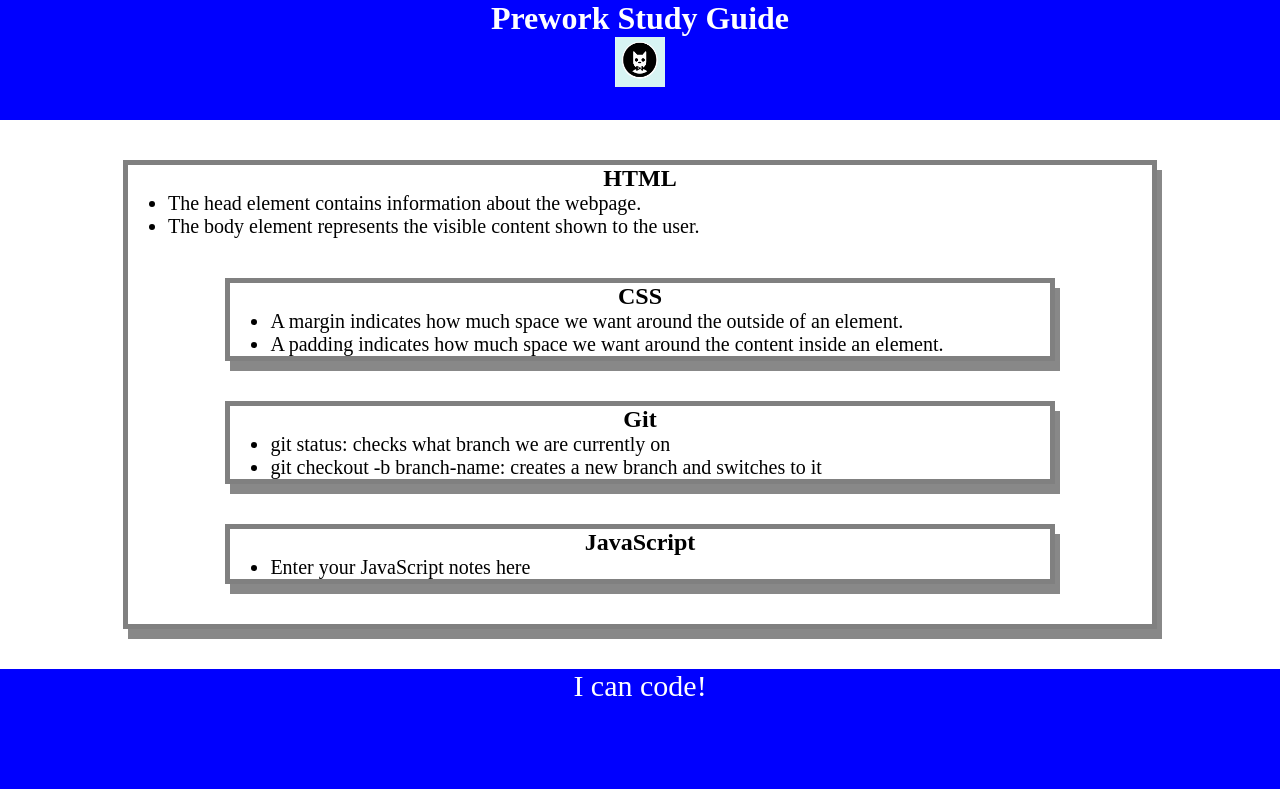
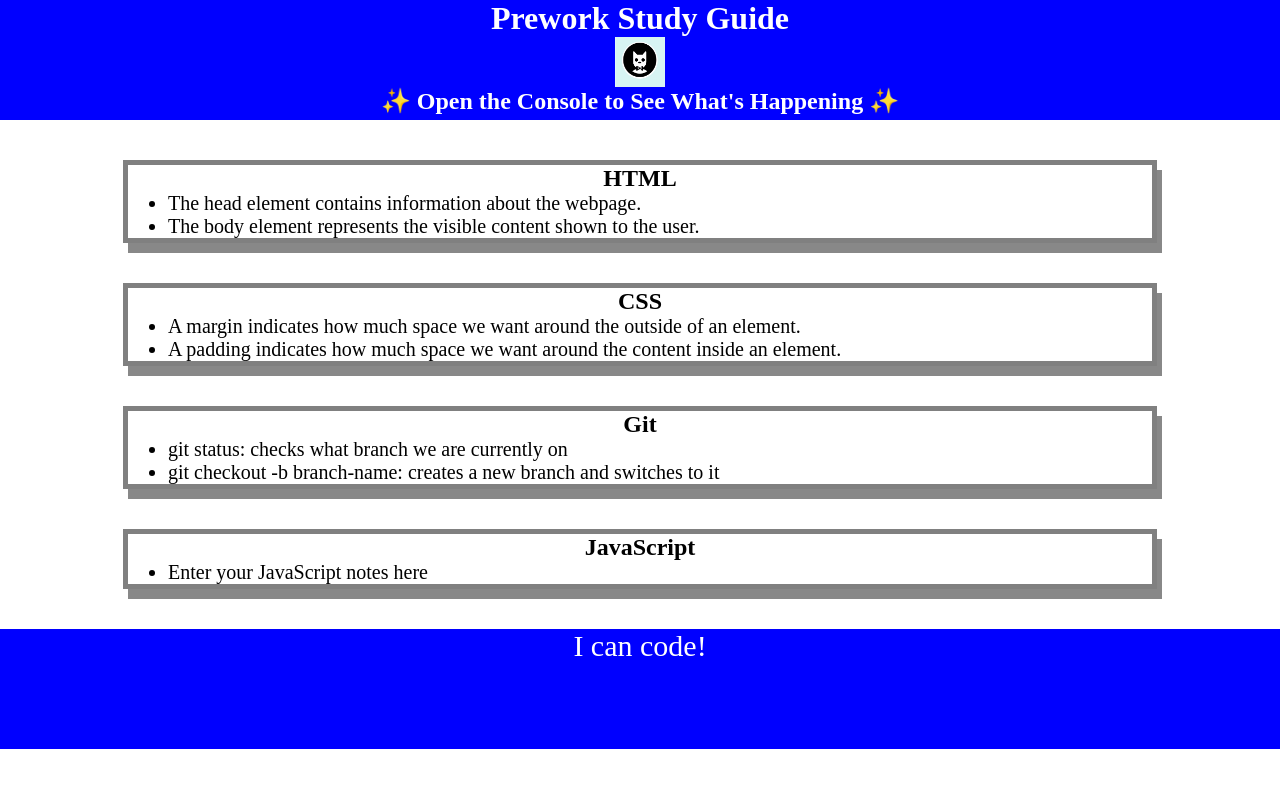
Before and after one commit to shaffachaudhry/prework-study-guide, a plain HTML site: page index.html in a window 1280 px wide. Drawn offline with Linux system fonts and the light colour scheme.

Commit message:
Adding JS

```diff
--- /dev/null
+++ b/assets/script.js
@@ -0,0 +1,19 @@
+var topics = ['HTML', 'CSS', 'Git', 'JavaScript'];
+
+for (var x = 0; x < topics.length; x++) {
+ console.log(topics[x]);
+}
+
+/*
+if (topic === 'HTML') {
+ console.log("Let's study HTML!");
+} else if (topic === 'CSS') {
+ console.log("Let's study CSS!");
+} else if (topic === 'Git') {
+ console.log("Let's study Git!");
+} else if (topic === 'JavaScript') {
+ console.log("Let's study JavaScript!");
+} else {
+ console.log('Please try again!');
+}
+*/
--- a/index.html
+++ b/index.html
@@ -11,14 +11,19 @@
     <header id="top">
       <h1>Prework Study Guide</h1>
       <img src="./assets/bowtie-cat.png" alt="Profile image of cat wearing a bow tie." />
+      <h2>✨ Open the Console to See What's Happening ✨</h2>
     </header>
     <main>
+      <section>
       <section class="card" id="html-section">
         <h2>HTML</h2>
         <ul>
           <li>The head element contains information about the webpage.</li>
           <li>The body element represents the visible content shown to the user.</li>
         </ul>
+      </section>
+
+
         <section class="card" id="css-section">
           <h2>CSS</h2>
           <ul>
@@ -41,10 +46,12 @@
             <li>Enter your JavaScript notes here</li>
           </ul>
         </section>
+      </section>
     </main>
 
     <footer>
       <p>I can code!</p>
     </footer>
+    <script src="./assets/script.js"></script>
   </body>
 </html>
```
